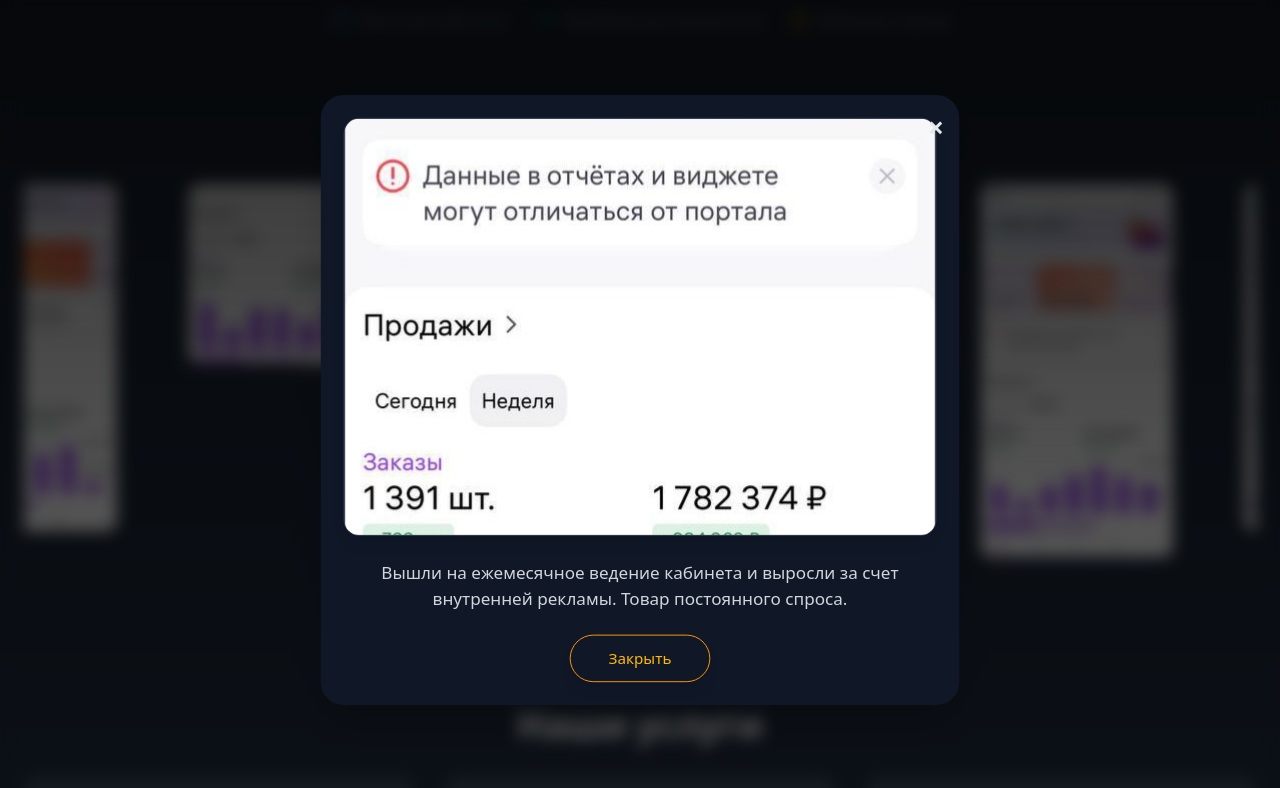
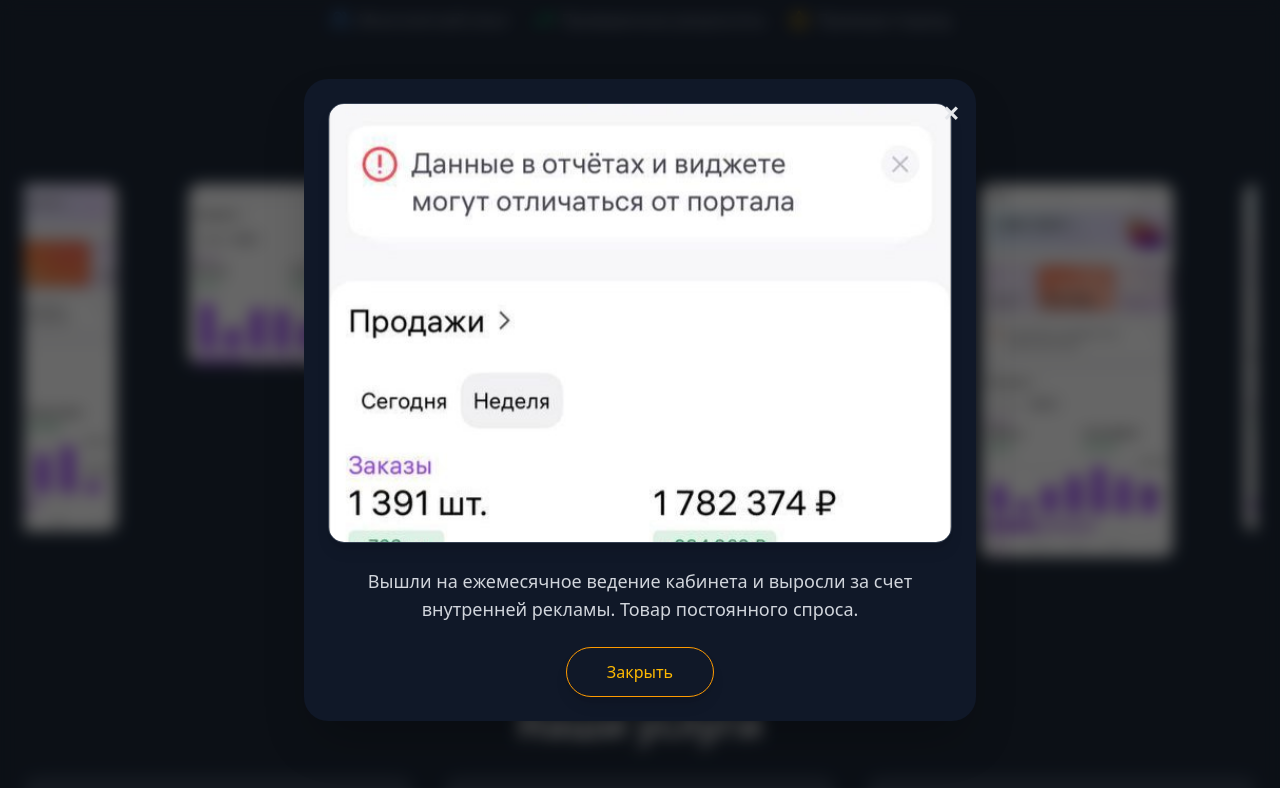
Before and after one commit to sumayu/frontWB, a Next.js app: page / in a window 1280 px wide. Both pictures are taken after a click on the element 148 px from the left and 856 px from the top of the page. Shown: the part 456-1244 px from the top of the page. Built offline with nearby package versions, Linux system fonts and the light colour scheme.

Commit message:
v6.1 +css

```diff
--- a/app/page.tsx
+++ b/app/page.tsx
@@ -108,14 +108,20 @@ export default function Home() {
     ))}
   </div>
 
- {/* Модальное окно */}
+  {/* Модальное окно */}
 {activeCase !== null && (
   <div
-    className="fixed inset-0 bg-gradient-to-b from-black/80 to-black/60 backdrop-blur-sm flex items-center justify-center z-50 p-4"
+    className="fixed inset-0 flex items-center justify-center z-50 p-4"
     onClick={() => setActiveCase(null)}
   >
+    {/* Размытый фон */}
     <div
-      className="bg-gray-900 rounded-3xl shadow-2xl p-6 w-full max-w-2xl max-h-[90vh] flex flex-col items-center overflow-hidden animate-fadeIn scale-95 opacity-0 animate-scaleIn relative transition-all"
+      className="absolute inset-0 bg-black/60 backdrop-blur-sm"
+    />
+
+    {/* Контент модального окна */}
+    <div
+      className="relative bg-gray-900 rounded-3xl shadow-2xl p-6 w-full max-w-2xl max-h-[90vh] flex flex-col items-center overflow-hidden animate-scaleIn"
       onClick={(e) => e.stopPropagation()}
     >
       {/* Кнопка закрытия */}
```
